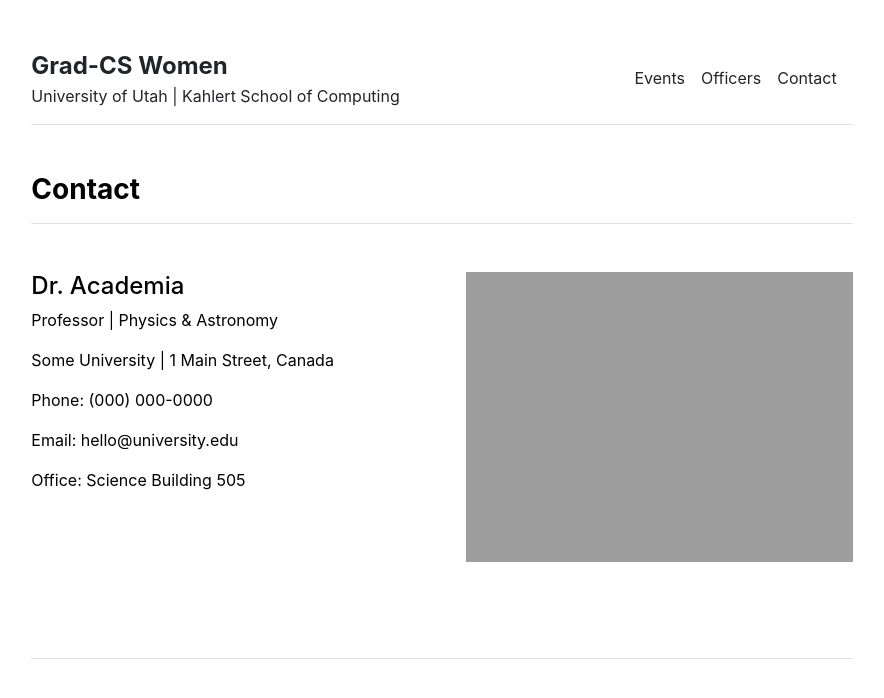
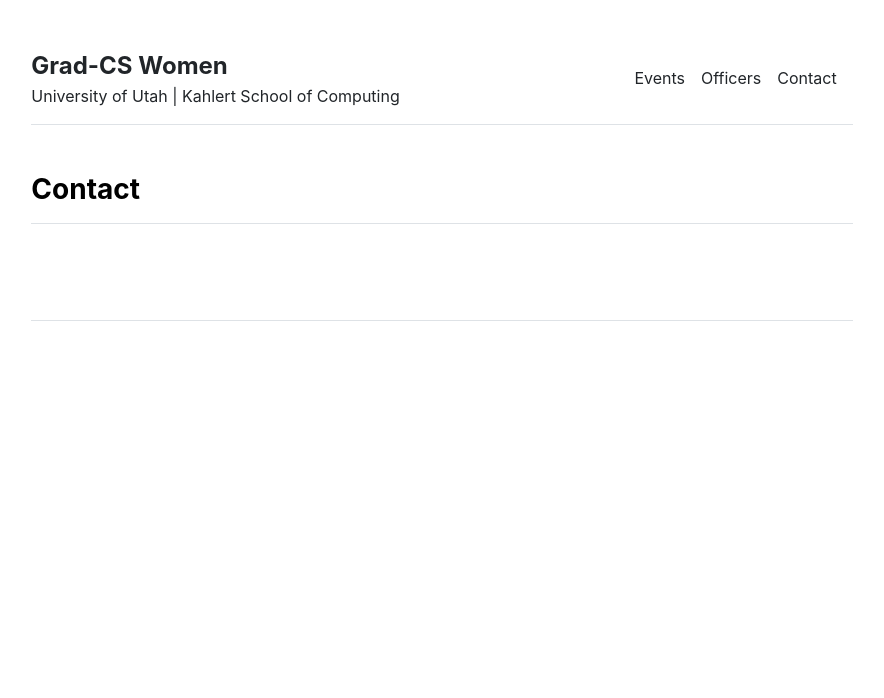
Before and after one commit to gradCSwomen-utah/gradCSwomen-utah.github.io, a Jekyll site: the page built from contact.md, in a window 1280 px wide. Shown: the top 698 px of the page, without its empty margins (198-1082 px from the left). Built offline with Jekyll 4.4.1, drawn with Linux system fonts in a browser that asks for light colours.

Commit message:
Update settings.yml

```diff
--- a/_data/settings.yml
+++ b/_data/settings.yml
@@ -22,5 +22,5 @@
 # - {icon: 'instagram', link: 'https://instagram.com/paululele'}
 # - {icon: 'linkedin', link: 'https://linkedin.com/in/lenpaul'}
 
-contacts:
-- {name: 'Dr. Academia', title: 'Professor', department: 'Physics & Astronomy', institution: 'Some University', institution_address: '1 Main Street, Canada', phone: '(000) 000-0000', email: 'hello@university.edu', office: 'Science Building 505', image: 'assets/img/contact.jpg'}
+# contacts:
+# - {name: 'Dr. Academia', title: 'Professor', department: 'Physics & Astronomy', institution: 'Some University', institution_address: '1 Main Street, Canada', phone: '(000) 000-0000', email: 'hello@university.edu', office: 'Science Building 505', image: 'assets/img/contact.jpg'}
```
